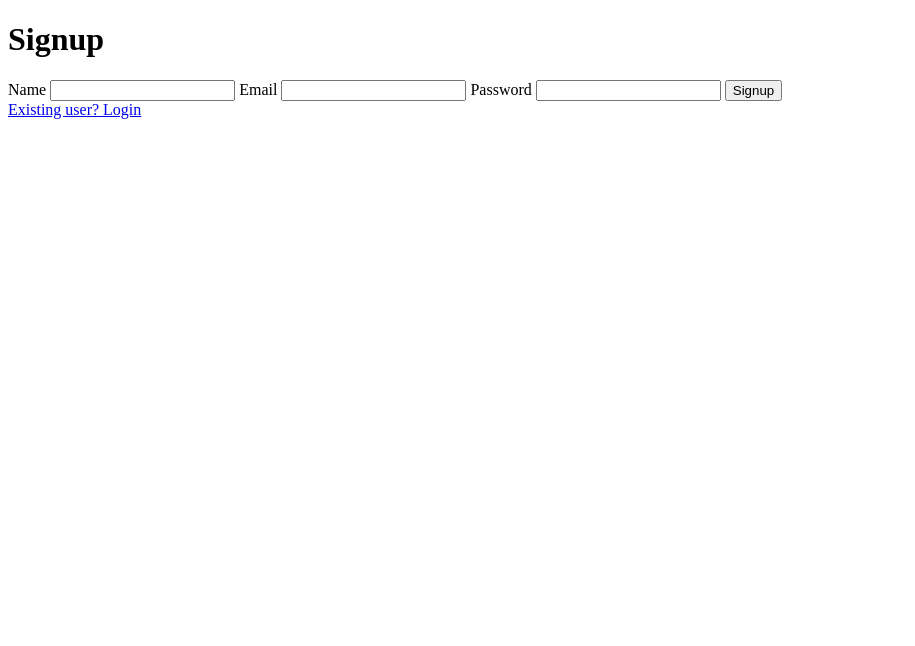
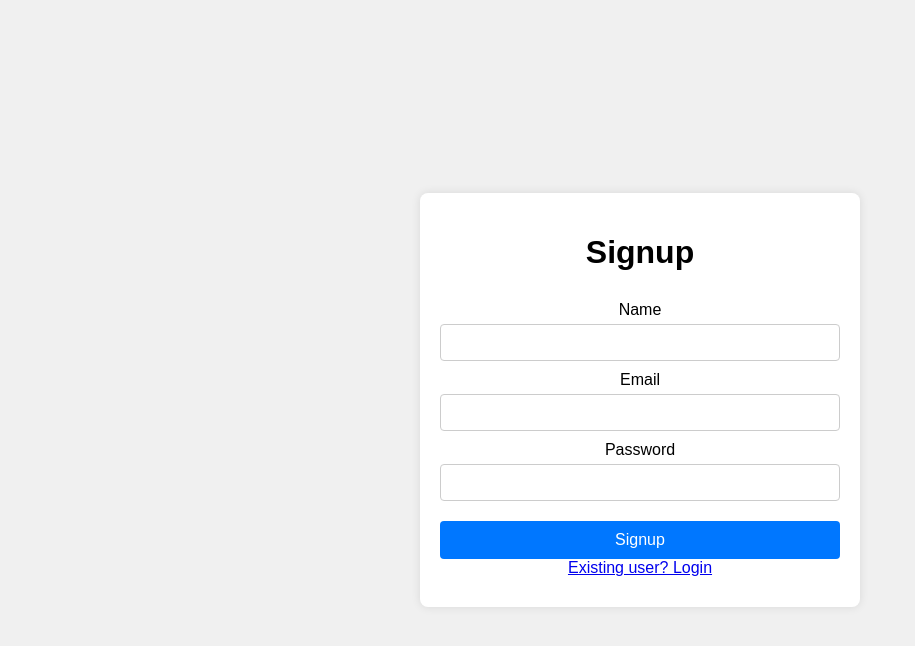
Before and after one commit to dheerajndhongade/Expense-Tracker-app-Full-stack, a plain HTML site: page frontend/signup.html in a window 1280 px wide. Shown: the whole page, without its empty margins (0-915 px from the left). Drawn offline with Linux system fonts and the light colour scheme.

Commit message:
added styles to signup,login and also converted from backend url routing to client side url routing(Most preferable)

```diff
--- a/frontend/signup.html
+++ b/frontend/signup.html
@@ -5,7 +5,68 @@
     <meta name="viewport" content="width=device-width, initial-scale=1.0" />
     <title>Signup Page</title>
     <style>
-      /* Styles for the signup page */
+      body {
+        font-family: Arial, sans-serif;
+        background-color: #f0f0f0;
+        margin: 0;
+        display: flex;
+        flex-direction: column;
+        align-items: center;
+        justify-content: center;
+        height: 100vh;
+      }
+      .container {
+        background: #fff;
+        padding: 20px;
+        border-radius: 8px;
+        box-shadow: 0 0 10px rgba(0, 0, 0, 0.1);
+        width: 400px;
+        max-width: 90%;
+        text-align: center;
+      }
+      h1 {
+        margin-bottom: 20px;
+      }
+      form {
+        display: flex;
+        flex-direction: column;
+      }
+      label {
+        margin-top: 10px;
+      }
+      input {
+        padding: 10px;
+        margin-top: 5px;
+        border: 1px solid #ccc;
+        border-radius: 4px;
+        width: calc(100% - 22px);
+      }
+      button {
+        margin-top: 20px;
+        padding: 10px 15px;
+        border: none;
+        background-color: #0077ff;
+        color: white;
+        font-size: 16px;
+        border-radius: 4px;
+        cursor: pointer;
+      }
+      button:hover {
+        background-color: #3b83ef;
+      }
+      .signup-link {
+        margin-top: 10px;
+        display: block;
+        color: #007bff;
+        text-decoration: none;
+      }
+      .signup-link:hover {
+        text-decoration: underline;
+      }
+      .error-message {
+        color: red;
+        margin-top: 10px;
+      }
     </style>
   </head>
   <body>
@@ -50,7 +111,7 @@
             const data = await response.json();
 
             if (response.ok) {
-              window.location.href = "http://localhost:5000/user/login";
+              window.location.href = "/frontend/login.html";
             } else {
               document.getElementById("error-message").textContent =
                 data.message;
@@ -66,7 +127,7 @@
         .getElementById("loginLink")
         .addEventListener("click", (event) => {
           event.preventDefault();
-          window.location.href = "http://localhost:5000/user/login";
+          window.location.href = "/frontend/login.html";
         });
     </script>
   </body>
```
Also changed, not shown: frontend/login.html (+64 -3 lines).
